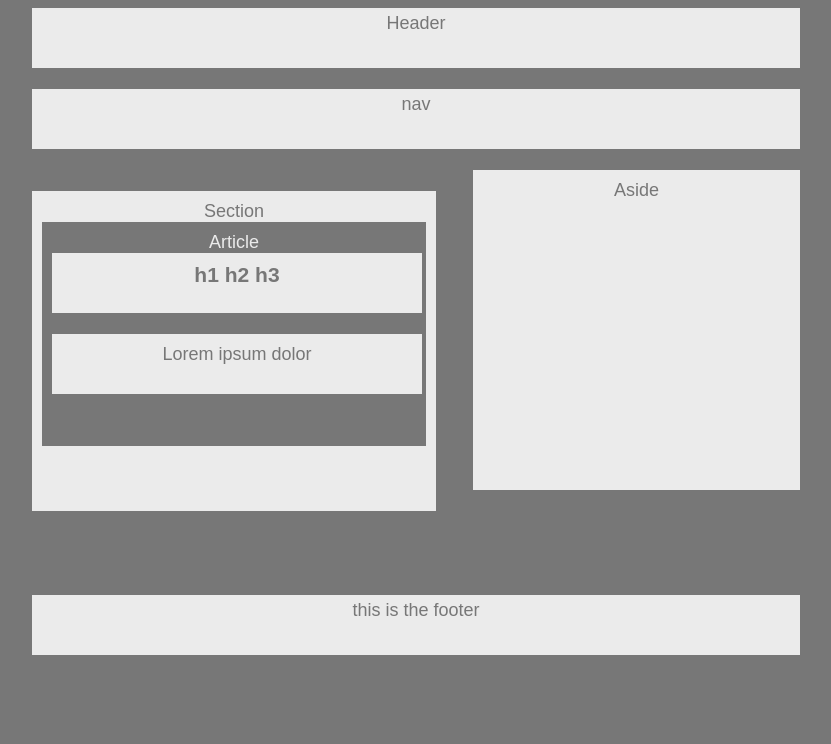
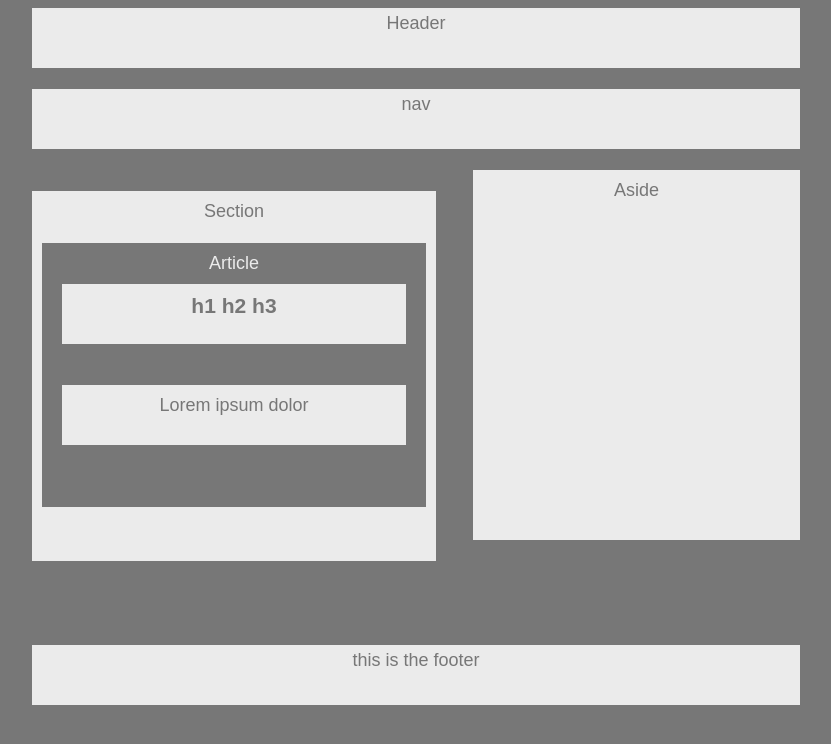
Before and after one commit to phil4lif/HW-Wireframe, a plain HTML site: page index.html in a window 1280 px wide. Shown: the whole page, without its empty margins (72-903 px from the left). Drawn offline with Linux system fonts and the light colour scheme.

Commit message:
changed css for heights of section and aside, everything is in it's place

```diff
--- a/style.css
+++ b/style.css
@@ -17,7 +17,7 @@ header, nav, footer {
 }
 
 section, aside {
-    height: 300px;
+    height: 350px;
     color: #777;
 }
 
@@ -49,8 +49,8 @@ aside {
     }
 
 .inline, p {
-    width: 350px;
-    margin: auto;
+    width: auto;
+    margin: 10px;
     height: 40px;
 }
 
```
Also changed, not shown: index.html (+1 -0 lines).
